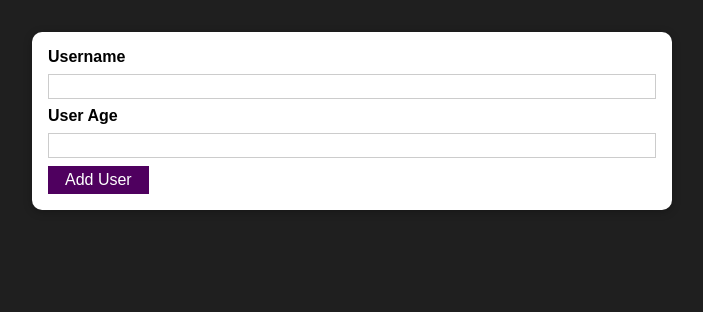
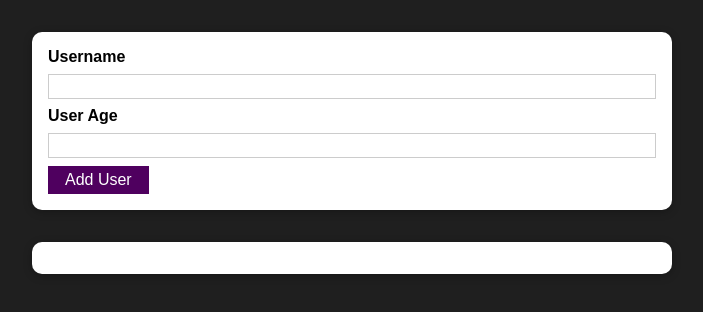
Before and after one commit to Suxrob9966/practice-project, a React (Create React App) app: page / in a window 1280 px wide. Shown: the top 312 px of the page, without its empty margins (288-991 px from the left). Built offline with nearby package versions, Linux system fonts and the light colour scheme.

Commit message:
adding user list component

```diff
--- a/src/App.js
+++ b/src/App.js
@@ -1,7 +1,13 @@
 import React from "react";
 import AddUser from "./components/Users/AddUser";
+import UserList from "./components/Users/UserList";
 function App() {
-  return <AddUser />;
+  return (
+    <div>
+      <AddUser />
+      <UserList users={[]} />
+    </div>
+  );
 }
 
 export default App;
--- a/src/components/UI/Card.js
+++ b/src/components/UI/Card.js
@@ -3,9 +3,7 @@
 
 const Card = (props) => {
   return (
-    <div className={`${styles.card} ${props.myOwnClassName}`}>
-      {props.children}
-    </div>
+    <div className={`${styles.card} ${props.className}`}>{props.children}</div>
   );
 };
 
--- a/src/components/Users/AddUser.js
+++ b/src/components/Users/AddUser.js
@@ -29,7 +29,7 @@
   };
 
   return (
-    <Card myOwnClassName={styles.input}>
+    <Card className={styles.input}>
       <form onSubmit={addUserHandler}>
         <label htmlFor="username">Username</label>
         <input
--- /dev/null
+++ b/src/components/Users/UserList.js
@@ -0,0 +1,21 @@
+import React from "react";
+import Card from "../UI/Card";
+import styles from "./UserList.module.css";
+
+const UserList = (props) => {
+  return (
+    <Card className={styles.users}>
+      <ul>
+        {props.users.map((user) => {
+          return (
+            <li>
+              {user.name} ({user.age} years old)
+            </li>
+          );
+        })}
+      </ul>
+    </Card>
+  );
+};
+
+export default UserList;
--- /dev/null
+++ b/src/components/Users/UserList.module.css
@@ -0,0 +1,16 @@
+.users {
+  margin: 2rem auto;
+  width: 90%;
+  max-width: 40rem;
+}
+
+.users ul {
+  list-style: none;
+  padding: 1rem;
+}
+
+.users li {
+  border: 1px solid #ccc;
+  margin: 0.5rem 0;
+  padding: 0.5rem;
+}
```
